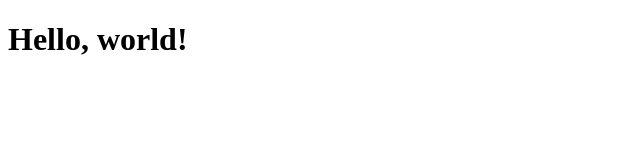
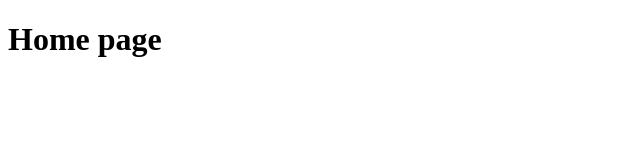
Before and after one commit to Ridge23/fe-assignment, a React app: page /about in a window 1280 px wide. Shown: the top 160 px of the page, without its empty margins (0-640 px from the left). Built offline with nearby package versions, Linux system fonts and the light colour scheme.

Commit message:
Add react-router-dom + change dotenv plugin for webpack to use

```diff
--- a/package.json
+++ b/package.json
@@ -16,12 +16,15 @@
   "dependencies": {
     "dotenv": "^8.2.0",
     "react": "^16.12.0",
-    "react-dom": "^16.12.0"
+    "react-dom": "^16.12.0",
+    "react-router-dom": "^5.2.0"
   },
   "devDependencies": {
     "@types/react": "^16.8.24",
     "@types/react-dom": "^16.0.5",
+    "@types/react-router-dom": "^5.1.7",
     "@types/webpack": "4.1.4",
+    "dotenv-webpack": "^7.0.2",
     "html-webpack-plugin": "^4.5.2",
     "ts-loader": "^6.2.1",
     "typescript": "^3.4.3",
--- a/src/App.tsx
+++ b/src/App.tsx
@@ -1,5 +1,20 @@
 import React from 'react';
+import { BrowserRouter as Router, Switch, Route } from "react-router-dom";
 
-export default function App() {
-    return <h1>Hello, world!</h1>
+import Home from './pages/Home';
+import About from './pages/About';
+
+export default function App(): JSX.Element {
+    return (
+        <Router>
+            <Switch>
+                <Route path='/'>
+                    <Home />
+                </Route>
+                <Route path='/about'>
+                    <About />
+                </Route>
+            </Switch>
+        </Router>
+    );
 }
--- /dev/null
+++ b/src/pages/About.tsx
@@ -0,0 +1,5 @@
+import React from 'react';
+
+export default function About(): JSX.Element {
+    return <h1>About page</h1>
+}
--- /dev/null
+++ b/src/pages/Home.tsx
@@ -0,0 +1,5 @@
+import React from 'react';
+
+export default function Home(): JSX.Element {
+    return <h1>Home page</h1>
+}
--- a/webpack.config.js
+++ b/webpack.config.js
@@ -1,6 +1,6 @@
 const path = require('path');
 const webpack = require('webpack');
-const dotenv = require('dotenv');
+const Dotenv = require('dotenv-webpack');
 const HtmlWebpackPlugin = require('html-webpack-plugin');
 
 module.exports = {
@@ -30,9 +30,7 @@ module.exports = {
             template: path.join(__dirname, 'public', 'index.html'),
             favicon: "./public/favicon.ico"
         }),
-        new webpack.DefinePlugin({
-            'process.env': JSON.stringify(dotenv.config().parsed) // it will automatically pick up key values from .env file
-        })
+        new Dotenv(),
     ],
     devServer: {
         contentBase: './dist',
```
Also changed, not shown: 2 other files (tests, documents, lock files or other folders).
